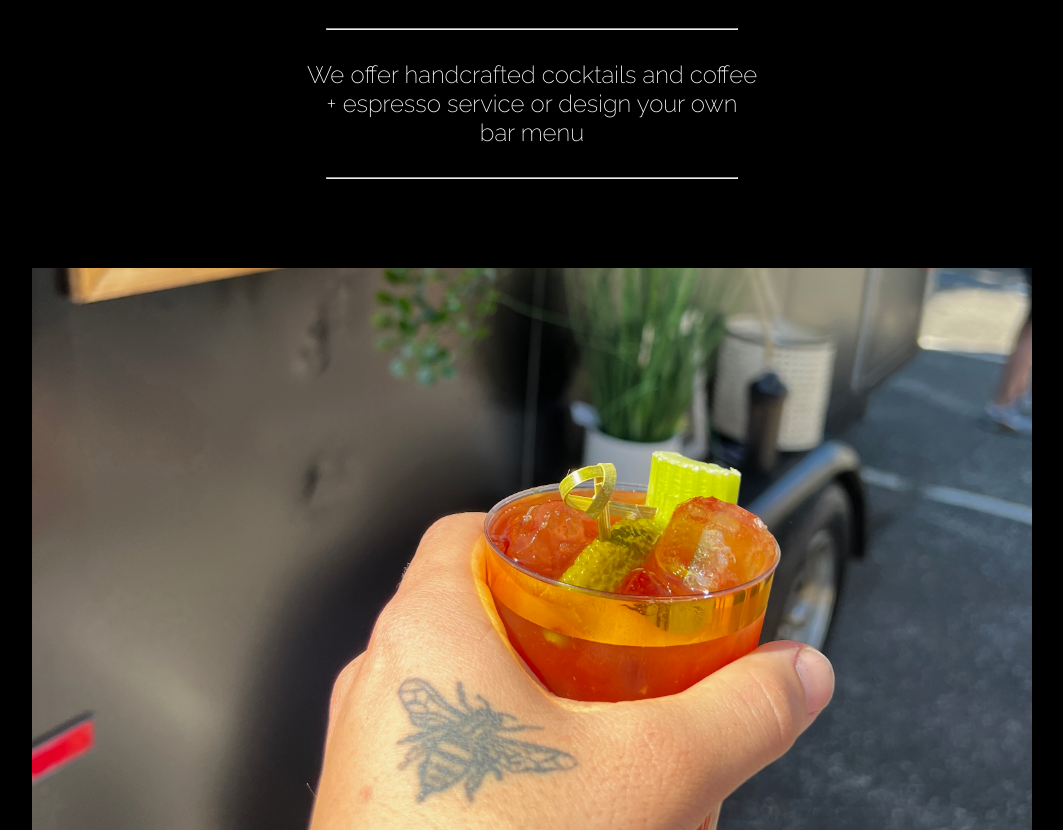
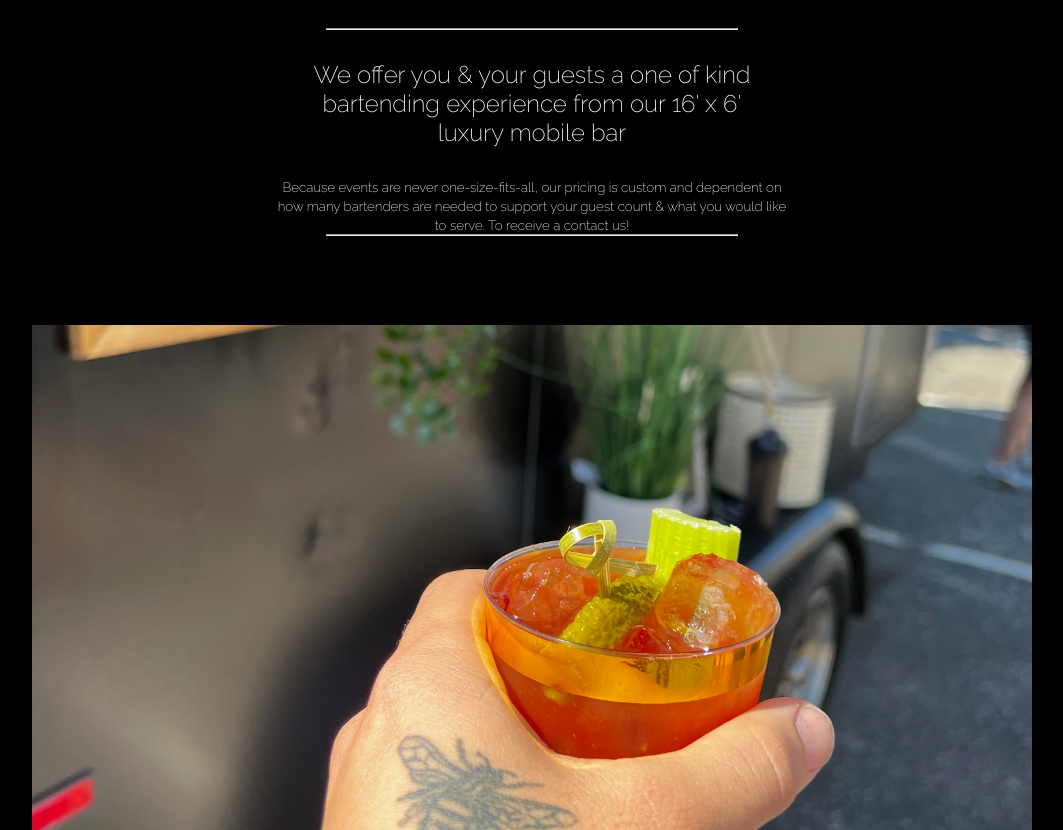
Before and after one commit to lindamejia/BeeBarMobile, a plain HTML site: page index.html in a window 1280 px wide. Shown: the part 959-1789 px from the top of the page, without its empty margins (108-1171 px from the left). Drawn offline with Linux system fonts and the light colour scheme.

Commit message:
Update index.html

```diff
--- a/index.html
+++ b/index.html
@@ -19,7 +19,8 @@
     <div class="description">
       <h1>BEE BAR MOBILE</h1>
       <hr/>
-      <p>We offer handcrafted cocktails and coffee + espresso service or design your own bar menu</p>
+      <p>We offer you & your guests a one of kind bartending experience from our 16' x 6' luxury mobile bar</p>
+        <small>Because events are never one-size-fits-all, our pricing is custom and dependent on how many bartenders are needed to support your guest count & what you would like to serve. To receive a contact us!</small>
       <hr/>
     </div>
 
```
